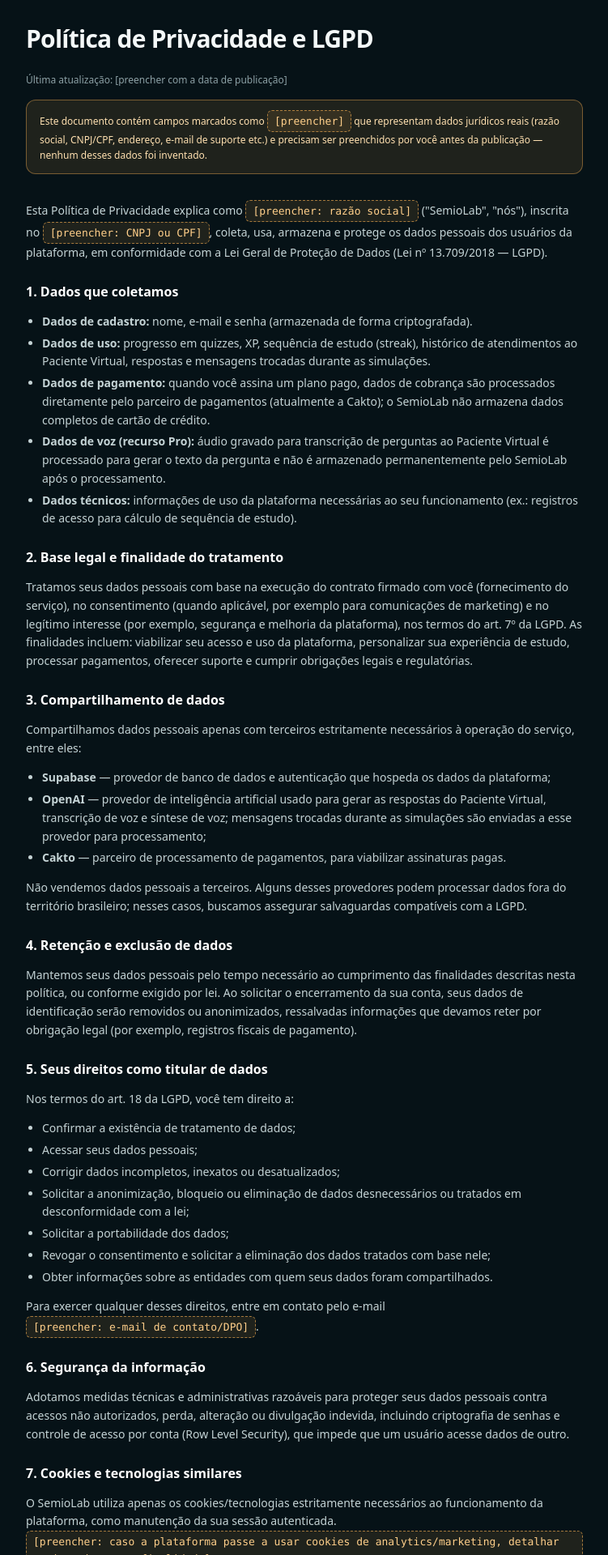
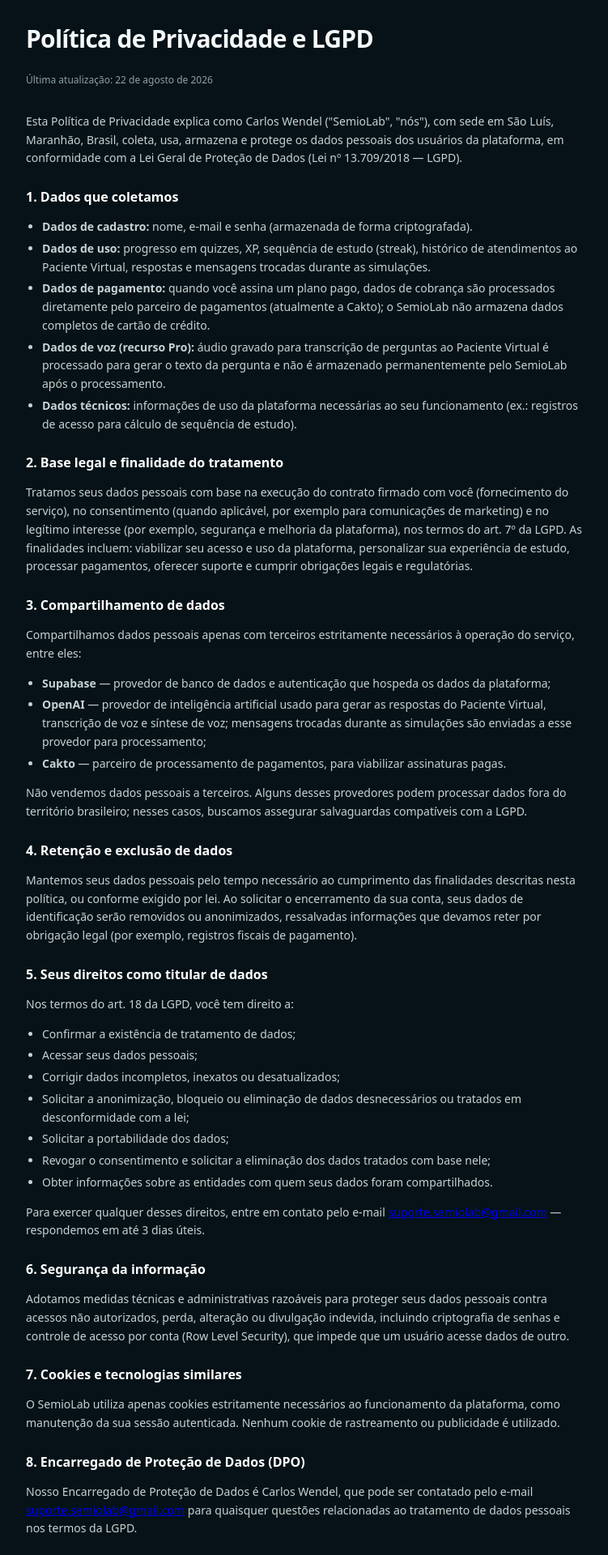
Before and after one commit to CwEmpresa/SemioLab, a Next.js app: page /privacidade in a window 1280 px wide. Shown: the part 120-2040 px from the top of the page at 81% size, without its empty margins (264-1015 px from the left). Built offline with nearby package versions, Linux system fonts and the light colour scheme.

Commit message:
Finalize legal pages with real data: Carlos Wendel, Sao Luis/MA, suporte.semiolab@gmail.com, 3 business days response, 7-day legal refund period. Remove all [preencher] placeholders, CPF/CNPJ and full-address fields, and the old suporte.mapasmentaistcc email everywhere

```diff
--- a/app/aviso-medico/page.tsx
+++ b/app/aviso-medico/page.tsx
@@ -6,7 +6,7 @@ export const metadata: Metadata = { title: "Aviso Educacional — SemioLab" };
 
 export default function AvisoMedicoPage() {
   return (
-    <LegalLayout title="Aviso de Conteúdo Exclusivamente Educacional" updatedNote="Última atualização: [preencher com a data de publicação]">
+    <LegalLayout title="Aviso de Conteúdo Exclusivamente Educacional" updatedNote="Última atualização: 22 de agosto de 2026">
       <div className="flex items-start gap-3 rounded-xl border border-[#ff9a9a]/40 bg-[#ff9a9a]/10 px-4 py-4 text-sm text-[#ffd4d4]">
         <CircleAlert className="mt-0.5 h-5 w-5 flex-shrink-0" />
         <p>
--- a/app/contato/page.tsx
+++ b/app/contato/page.tsx
@@ -1,12 +1,12 @@
 import type { Metadata } from "next";
-import { LegalLayout, FillIn } from "@/components/legal/LegalLayout";
-import { Mail, Building2, Clock, MessageCircle } from "lucide-react";
+import { LegalLayout } from "@/components/legal/LegalLayout";
+import { Mail, MapPin, Clock, MessageCircle } from "lucide-react";
 
 export const metadata: Metadata = { title: "Contato e Suporte — SemioLab" };
 
 export default function ContatoPage() {
   return (
-    <LegalLayout title="Contato e Suporte">
+    <LegalLayout title="Contato e Suporte" updatedNote="Última atualização: 22 de agosto de 2026">
       <p>
         Estamos por aqui para ajudar com dúvidas sobre sua conta, assinatura, ou qualquer questão sobre
         o uso do SemioLab.
@@ -18,29 +18,25 @@ export default function ContatoPage() {
             <Mail className="h-4 w-4 text-[#65e5d0]" /> E-mail de suporte
           </div>
           <p className="mt-2 text-sm">
-            <FillIn>[preencher: e-mail de suporte]</FillIn>
+            <a href="mailto:suporte.semiolab@gmail.com" className="underline hover:text-white">suporte.semiolab@gmail.com</a>
           </p>
         </div>
 
         <div className="rounded-xl border border-white/10 bg-white/[0.04] p-4">
           <div className="flex items-center gap-2 text-sm font-bold text-white">
-            <Clock className="h-4 w-4 text-[#65e5d0]" /> Horário de atendimento
+            <Clock className="h-4 w-4 text-[#65e5d0]" /> Prazo de atendimento
           </div>
-          <p className="mt-2 text-sm">
-            <FillIn>[preencher: horário/dias de atendimento e prazo médio de resposta]</FillIn>
-          </p>
+          <p className="mt-2 text-sm">Respondemos em até 3 dias úteis.</p>
         </div>
 
         <div className="rounded-xl border border-white/10 bg-white/[0.04] p-4">
           <div className="flex items-center gap-2 text-sm font-bold text-white">
-            <Building2 className="h-4 w-4 text-[#65e5d0]" /> Dados da empresa
+            <MapPin className="h-4 w-4 text-[#65e5d0]" /> Responsável
           </div>
           <p className="mt-2 text-sm">
-            <FillIn>[preencher: razão social]</FillIn>
+            Carlos Wendel
             <br />
-            <FillIn>[preencher: CNPJ ou CPF]</FillIn>
-            <br />
-            <FillIn>[preencher: endereço completo]</FillIn>
+            São Luís, Maranhão, Brasil
           </p>
         </div>
 
--- a/app/privacidade/page.tsx
+++ b/app/privacidade/page.tsx
@@ -1,18 +1,17 @@
 import type { Metadata } from "next";
-import { LegalLayout, FillIn } from "@/components/legal/LegalLayout";
+import { LegalLayout } from "@/components/legal/LegalLayout";
 
 export const metadata: Metadata = { title: "Privacidade e LGPD — SemioLab" };
 
 export default function PrivacidadePage() {
   return (
-    <LegalLayout title="Política de Privacidade e LGPD" updatedNote="Última atualização: [preencher com a data de publicação]">
+    <LegalLayout title="Política de Privacidade e LGPD" updatedNote="Última atualização: 22 de agosto de 2026">
       <section>
         <p>
-          Esta Política de Privacidade explica como{" "}
-          <FillIn>[preencher: razão social]</FillIn> (&quot;SemioLab&quot;, &quot;nós&quot;), inscrita
-          no <FillIn>[preencher: CNPJ ou CPF]</FillIn>, coleta, usa, armazena e protege os dados
-          pessoais dos usuários da plataforma, em conformidade com a Lei Geral de Proteção de Dados
-          (Lei nº 13.709/2018 — LGPD).
+          Esta Política de Privacidade explica como Carlos Wendel (&quot;SemioLab&quot;,
+          &quot;nós&quot;), com sede em São Luís, Maranhão, Brasil, coleta, usa, armazena e protege os
+          dados pessoais dos usuários da plataforma, em conformidade com a Lei Geral de Proteção de
+          Dados (Lei nº 13.709/2018 — LGPD).
         </p>
       </section>
 
@@ -78,7 +77,8 @@ export default function PrivacidadePage() {
         </ul>
         <p>
           Para exercer qualquer desses direitos, entre em contato pelo e-mail{" "}
-          <FillIn>[preencher: e-mail de contato/DPO]</FillIn>.
+          <a href="mailto:suporte.semiolab@gmail.com" className="underline hover:text-white">suporte.semiolab@gmail.com</a>{" "}
+          — respondemos em até 3 dias úteis.
         </p>
       </section>
 
@@ -95,18 +95,18 @@ export default function PrivacidadePage() {
       <section>
         <h2 className="text-base font-bold text-white">7. Cookies e tecnologias similares</h2>
         <p>
-          O SemioLab utiliza apenas os cookies/tecnologias estritamente necessários ao funcionamento da
-          plataforma, como manutenção da sua sessão autenticada. <FillIn>[preencher: caso a plataforma
-          passe a usar cookies de analytics/marketing, detalhar aqui quais e sua finalidade]</FillIn>.
+          O SemioLab utiliza apenas cookies estritamente necessários ao funcionamento da plataforma,
+          como manutenção da sua sessão autenticada. Nenhum cookie de rastreamento ou publicidade é
+          utilizado.
         </p>
       </section>
 
       <section>
         <h2 className="text-base font-bold text-white">8. Encarregado de Proteção de Dados (DPO)</h2>
         <p>
-          Nosso Encarregado de Proteção de Dados pode ser contatado em{" "}
-          <FillIn>[preencher: nome do encarregado e e-mail de contato]</FillIn> para quaisquer questões
-          relacionadas ao tratamento de dados pessoais nos termos da LGPD.
+          Nosso Encarregado de Proteção de Dados é Carlos Wendel, que pode ser contatado pelo e-mail{" "}
+          <a href="mailto:suporte.semiolab@gmail.com" className="underline hover:text-white">suporte.semiolab@gmail.com</a>{" "}
+          para quaisquer questões relacionadas ao tratamento de dados pessoais nos termos da LGPD.
         </p>
       </section>
 
--- a/app/reembolso/page.tsx
+++ b/app/reembolso/page.tsx
@@ -1,11 +1,11 @@
 import type { Metadata } from "next";
-import { LegalLayout, FillIn } from "@/components/legal/LegalLayout";
+import { LegalLayout } from "@/components/legal/LegalLayout";
 
 export const metadata: Metadata = { title: "Cancelamento e Reembolso — SemioLab" };
 
 export default function ReembolsoPage() {
   return (
-    <LegalLayout title="Política de Cancelamento e Reembolso" updatedNote="Última atualização: [preencher com a data de publicação]">
+    <LegalLayout title="Política de Cancelamento e Reembolso" updatedNote="Última atualização: 22 de agosto de 2026">
       <section>
         <h2 className="text-base font-bold text-white">1. Cancelamento da assinatura</h2>
         <p>
@@ -20,21 +20,22 @@ export default function ReembolsoPage() {
         <h2 className="text-base font-bold text-white">2. Direito de arrependimento (7 dias)</h2>
         <p>
           Conforme o art. 49 do Código de Defesa do Consumidor, compras feitas fora do estabelecimento
-          comercial — incluindo pela internet — podem ser canceladas em até <b>7 (sete) dias corridos</b>{" "}
-          a partir da contratação, com direito à devolução integral dos valores pagos, sem necessidade
-          de justificativa. Para exercer esse direito, entre em contato pelo e-mail{" "}
-          <FillIn>[preencher: e-mail de suporte]</FillIn> informando o e-mail da sua conta.
+          comercial — incluindo pela internet — podem ser canceladas em até <b>7 (sete) dias
+          corridos</b> a partir da contratação, com direito à devolução integral dos valores pagos, sem
+          necessidade de justificativa. Para exercer esse direito, entre em contato pelo e-mail{" "}
+          <a href="mailto:suporte.semiolab@gmail.com" className="underline hover:text-white">suporte.semiolab@gmail.com</a>{" "}
+          informando o e-mail da sua conta.
         </p>
       </section>
 
       <section>
         <h2 className="text-base font-bold text-white">3. Reembolso fora do prazo de arrependimento</h2>
         <p>
-          <FillIn>
-            [preencher: definir aqui a política de reembolso após os 7 dias legais — por exemplo, se
-            reembolsos proporcionais são oferecidos em casos específicos, ou se após esse prazo a
-            assinatura não é mais reembolsável, mantendo-se apenas o cancelamento da renovação futura]
-          </FillIn>
+          Após o prazo de 7 dias previsto em lei e descrito acima, os valores pagos não são
+          reembolsáveis, ressalvadas as hipóteses obrigatórias previstas na legislação consumerista
+          brasileira (por exemplo, vício comprovado no serviço). Você pode cancelar a renovação
+          automática a qualquer momento, mantendo o acesso aos recursos Pro até o fim do período já
+          pago.
         </p>
       </section>
 
@@ -42,9 +43,8 @@ export default function ReembolsoPage() {
         <h2 className="text-base font-bold text-white">4. Como o reembolso é processado</h2>
         <p>
           Reembolsos aprovados são processados pelo parceiro de pagamentos (Cakto) e devolvidos pelo
-          mesmo meio utilizado na compra. O prazo para o valor aparecer no seu extrato pode variar
-          conforme a instituição financeira e a forma de pagamento utilizada,{" "}
-          <FillIn>[preencher: prazo estimado, se desejar informar]</FillIn>.
+          mesmo meio utilizado na compra, conforme os prazos praticados pela instituição financeira
+          responsável pelo pagamento.
         </p>
       </section>
 
@@ -69,7 +69,9 @@ export default function ReembolsoPage() {
         <h2 className="text-base font-bold text-white">7. Dúvidas sobre cobranças</h2>
         <p>
           Para dúvidas sobre uma cobrança específica, cancelamento ou reembolso, entre em contato pelo
-          e-mail <FillIn>[preencher: e-mail de suporte]</FillIn> ou pela nossa{" "}
+          e-mail{" "}
+          <a href="mailto:suporte.semiolab@gmail.com" className="underline hover:text-white">suporte.semiolab@gmail.com</a>{" "}
+          (respondemos em até 3 dias úteis) ou pela nossa{" "}
           <a href="/contato" className="underline hover:text-white">página de Contato e Suporte</a>.
         </p>
       </section>
--- a/app/semiolab.tsx
+++ b/app/semiolab.tsx
@@ -912,7 +912,7 @@ function Profile({ go, logout, theme, setTheme }: { go:(s:Screen)=>void; logout:
           <button onClick={() => openPanel("preferences")}><SlidersHorizontal /><span><b>Preferências de estudo</b><small>{preferences.dailyGoal} min por dia · lembretes {preferences.reminders ? "ativos" : "desativados"}</small></span><ChevronRight /></button>
           <button onClick={() => openPanel("support")}><HelpCircle /><span><b>Ajuda e suporte</b><small>Dúvidas, problemas e contato</small></span><ChevronRight /></button>
           <button onClick={() => window.open("/termos-de-uso", "_blank", "noopener,noreferrer")}><ShieldCheck /><span><b>Termos, privacidade e LGPD</b><small>Termos de uso, reembolso e aviso educacional</small></span><ChevronRight /></button>
-          <button onClick={() => { window.location.href="mailto:suporte.mapasmentaistcc@gmail.com?subject=Feedback%20SemioLab"; }}><MessageCircle /><span><b>Enviar feedback</b><small>Conte o que podemos melhorar</small></span><ChevronRight /></button>
+          <button onClick={() => { window.location.href="mailto:suporte.semiolab@gmail.com?subject=Feedback%20SemioLab"; }}><MessageCircle /><span><b>Enviar feedback</b><small>Conte o que podemos melhorar</small></span><ChevronRight /></button>
           <button className="profile-logout" onClick={logout}><LogOut /><span><b>Sair da conta</b><small>Encerrar sessão neste dispositivo</small></span><ChevronRight /></button>
         </div>
       </section>
@@ -940,7 +940,7 @@ function Profile({ go, logout, theme, setTheme }: { go:(s:Screen)=>void; logout:
               <small>SUPORTE</small><h2>Como podemos ajudar?</h2><p>Consulte as respostas rápidas ou fale diretamente com a equipe.</p>
               <details><summary>Meu progresso não atualizou</summary><p>Conclua a atividade até a tela final. O XP é registrado somente após a conclusão.</p></details>
               <details><summary>Minha foto não aparece</summary><p>Escolha JPG, PNG ou HEIC. A imagem é otimizada e salva neste dispositivo.</p></details>
-              <a className="profile-dialog-primary" href="https://mail.google.com/mail/?view=cm&fs=1&to=suporte.mapasmentaistcc@gmail.com&su=Suporte%20SemioLab" target="_blank" rel="noopener noreferrer"><Mail /> Falar com o suporte</a>
+              <a className="profile-dialog-primary" href="https://mail.google.com/mail/?view=cm&fs=1&to=suporte.semiolab@gmail.com&su=Suporte%20SemioLab" target="_blank" rel="noopener noreferrer"><Mail /> Falar com o suporte</a>
             </>}
           </section>
         </div>
--- a/app/termos-de-uso/page.tsx
+++ b/app/termos-de-uso/page.tsx
@@ -1,21 +1,19 @@
 import type { Metadata } from "next";
-import { LegalLayout, FillIn } from "@/components/legal/LegalLayout";
+import { LegalLayout } from "@/components/legal/LegalLayout";
 
 export const metadata: Metadata = { title: "Termos de Uso — SemioLab" };
 
 export default function TermosDeUsoPage() {
   return (
-    <LegalLayout title="Termos de Uso" updatedNote="Última atualização: [preencher com a data de publicação]">
+    <LegalLayout title="Termos de Uso" updatedNote="Última atualização: 22 de agosto de 2026">
       <section>
         <h2 className="text-base font-bold text-white">1. Sobre o SemioLab</h2>
         <p>
           O SemioLab é uma plataforma educacional voltada ao ensino e à prática de semiologia médica,
           oferecendo simulados, um atlas de conteúdo clínico e um &quot;Paciente Virtual&quot; — uma
           simulação de atendimento gerada por inteligência artificial para fins exclusivamente
-          didáticos. O SemioLab é operado por{" "}
-          <FillIn>[preencher: razão social]</FillIn>, inscrita no{" "}
-          <FillIn>[preencher: CNPJ ou CPF]</FillIn>, com sede em{" "}
-          <FillIn>[preencher: endereço completo]</FillIn> (&quot;SemioLab&quot;, &quot;nós&quot;).
+          didáticos. O SemioLab é operado por Carlos Wendel, com sede em São Luís, Maranhão, Brasil
+          (&quot;SemioLab&quot;, &quot;nós&quot;).
         </p>
       </section>
 
@@ -80,9 +78,9 @@ export default function TermosDeUsoPage() {
         <h2 className="text-base font-bold text-white">7. Propriedade intelectual</h2>
         <p>
           Todo o conteúdo do SemioLab — incluindo textos, casos clínicos, design, marca e software — é
-          de propriedade de <FillIn>[preencher: razão social]</FillIn> ou de seus licenciadores, e é
-          protegido pela legislação de direitos autorais e propriedade intelectual aplicável. O uso da
-          plataforma não transfere nenhum direito de propriedade intelectual ao usuário.
+          de propriedade de Carlos Wendel ou de seus licenciadores, e é protegido pela legislação de
+          direitos autorais e propriedade intelectual aplicável. O uso da plataforma não transfere
+          nenhum direito de propriedade intelectual ao usuário.
         </p>
       </section>
 
@@ -117,8 +115,8 @@ export default function TermosDeUsoPage() {
         <h2 className="text-base font-bold text-white">11. Lei aplicável e foro</h2>
         <p>
           Estes Termos são regidos pelas leis da República Federativa do Brasil. Fica eleito o foro da
-          comarca de <FillIn>[preencher: cidade/comarca]</FillIn> para dirimir eventuais controvérsias,
-          ressalvado o foro do domicílio do consumidor quando aplicável por lei.
+          comarca de São Luís, Maranhão, para dirimir eventuais controvérsias, ressalvado o foro do
+          domicílio do consumidor quando aplicável por lei.
         </p>
       </section>
 
@@ -126,7 +124,8 @@ export default function TermosDeUsoPage() {
         <h2 className="text-base font-bold text-white">12. Contato</h2>
         <p>
           Dúvidas sobre estes Termos podem ser enviadas para{" "}
-          <FillIn>[preencher: e-mail de suporte]</FillIn>. Veja também nossa{" "}
+          <a href="mailto:suporte.semiolab@gmail.com" className="underline hover:text-white">suporte.semiolab@gmail.com</a>{" "}
+          — respondemos em até 3 dias úteis. Veja também nossa{" "}
           <a href="/contato" className="underline hover:text-white">página de Contato e Suporte</a>.
         </p>
       </section>
--- a/components/legal/LegalLayout.tsx
+++ b/components/legal/LegalLayout.tsx
@@ -8,16 +8,6 @@ const LEGAL_LINKS = [
   { href: "/aviso-medico", label: "Aviso educacional" },
   { href: "/contato", label: "Contato e suporte" },
 ];
-
-/** Bloco visualmente destacado para marcar um dado jurídico que ainda
- * precisa ser preenchido — nunca um valor inventado. */
-export function FillIn({ children }: { children: ReactNode }) {
-  return (
-    <span className="inline-block rounded-md border border-dashed border-[#ffb454]/60 bg-[#ffb454]/10 px-2 py-0.5 font-mono text-[13px] text-[#ffcf8a]">
-      {children}
-    </span>
-  );
-}
 
 export function LegalLayout({
   title,
@@ -46,12 +36,6 @@ export function LegalLayout({
         <h1 className="text-2xl font-extrabold tracking-tight sm:text-3xl">{title}</h1>
         {updatedNote && <p className="mt-2 text-xs text-[#8da1a6]">{updatedNote}</p>}
 
-        <div className="mt-4 rounded-xl border border-[#ffb454]/40 bg-[#ffb454]/10 px-4 py-3 text-xs leading-relaxed text-[#ffe0b0]">
-          Este documento contém campos marcados como <FillIn>[preencher]</FillIn> que representam
-          dados jurídicos reais (razão social, CNPJ/CPF, endereço, e-mail de suporte etc.) e
-          precisam ser preenchidos por você antes da publicação — nenhum desses dados foi inventado.
-        </div>
-
         <div className="prose-legal mt-8 space-y-6 text-sm leading-relaxed text-[#c4d3d5]">
           {children}
         </div>
@@ -66,7 +50,7 @@ export function LegalLayout({
           ))}
         </div>
         <p className="mx-auto mt-4 max-w-3xl text-[11px] text-[#5c7176]">
-          © {new Date().getFullYear()} SemioLab — <FillIn>[preencher: razão social]</FillIn>. Todos os direitos reservados.
+          © {new Date().getFullYear()} SemioLab — Carlos Wendel. Todos os direitos reservados.
         </p>
       </footer>
     </main>
```
